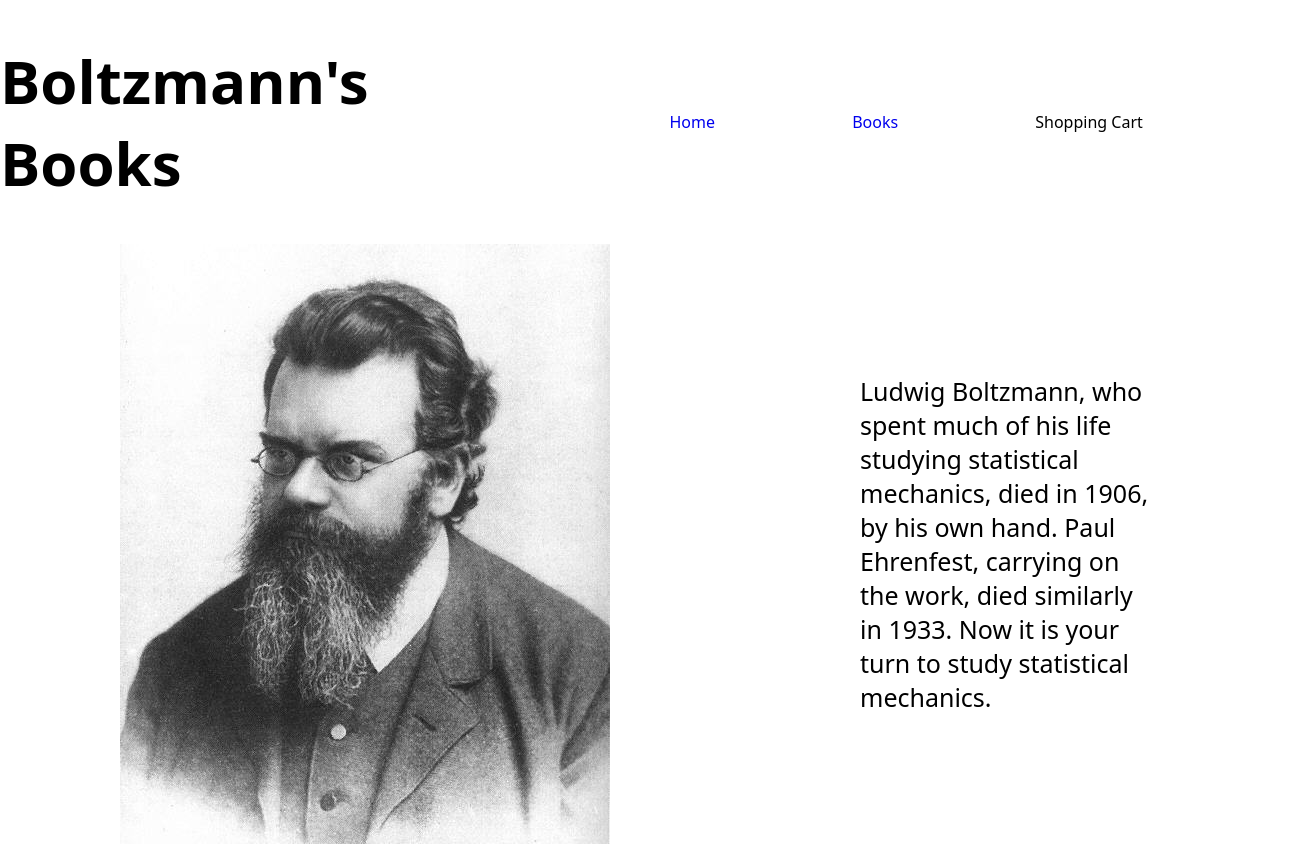
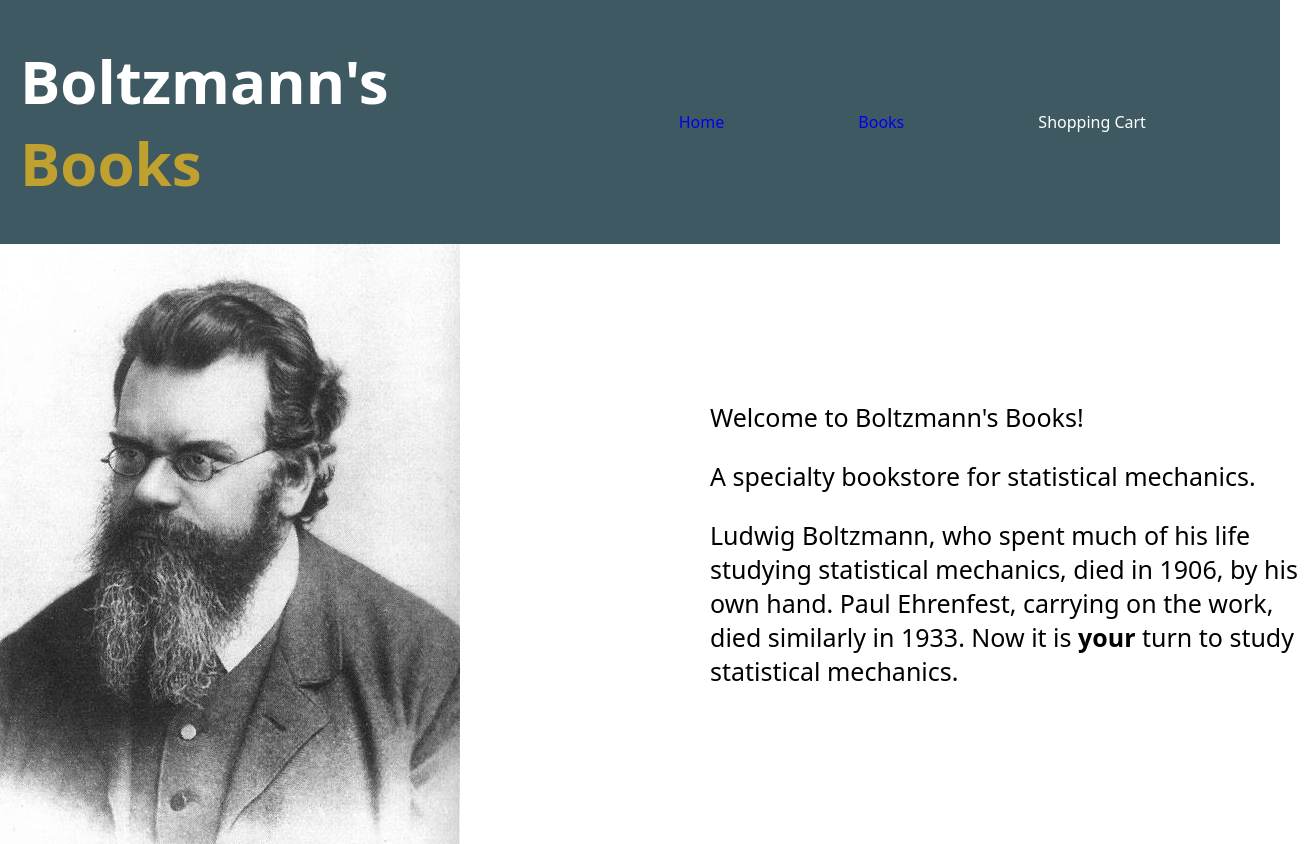
Before and after one commit to MichaelAlexanderBryant/shopping-cart, a React (Create React App) app: page / in a window 1280 px wide. Shown: the whole page, 1310 px wide, since content can reach past the window. Built offline with nearby package versions, Linux system fonts and the light colour scheme.

Commit message:
Fix style of book cards

```diff
--- a/src/App.css
+++ b/src/App.css
@@ -17,6 +17,13 @@ body {
     grid-template-columns: 5fr 8fr;
     justify-content: left;
     align-items: center;
+    background-color: #3e5962;
+    color: white;
+    padding-left: 20px;
+}
+
+.yellow-title {
+    color: #c0a02e;
 }
 
 #nav-list {
@@ -25,16 +32,13 @@ body {
     list-style: none;
 }
 
-li {
-    color: black;
-}
 
 a {
     text-decoration: none;
 }
 
 a:visited {
-    color: black
+    color: white;
 }
 
 h1 {
@@ -42,11 +46,8 @@ h1 {
 }
 
 h2 {
-    font-size: 30px;
-}
-
-h3 {
-    font-size: 20px;
+    font-size: 12px;
+    font-weight:400;
 }
 
 #homepage {
@@ -59,38 +60,54 @@ h3 {
 
 p {
     font-size: 25px;
-    width: 300px;
+    width: 600px;
 }
 
 #book-grid {
     display: grid;
-    grid-template-columns: repeat(3, 1fr);
+    grid-template-columns: repeat(5, 1fr);
+    justify-items: center;
     gap: 50px;
 }
 
 .book-card {
-    display:grid;
-    grid-template-rows: 1fr 1fr 3fr 1fr;
+    display:flex;
     flex-direction: column;
     justify-content: center;
-    justify-items: center;
     align-items: center;
-    border: 1px solid black;
-    padding: 20px;
+    /* border: 1px solid black; */
+    padding: 10px;
+    width: 100%;
+}
+
+.book-cover {
+    flex: 10;
+    padding: 10px;
+}
+
+.title-author-container {
+    flex: 1;
+    width: 200px;
+    text-align: center;
 }
 
 .title {
 }
 
 .author {
-
 }
 
-.book-cover {
-
+.price {
+    flex: 1;
+    font-size: .75em;
+    padding: 20px;
 }
 
 .add-to-cart{
-    width: 500px;
+    flex: 1;
+    width: 250px;
     height: 50px;
+    background-color: #305c98;
+    color: white;
+    border: none;
 }
--- a/src/components/NavBar.js
+++ b/src/components/NavBar.js
@@ -4,7 +4,7 @@ function NavBar() {
 
     return (
         <div id="header-nav">
-            <h1>Boltzmann's Books</h1>
+            <h1>Boltzmann's <span className="yellow-title">Books</span></h1>
             <div id="navigation">
                 <ul id="nav-list">
                     <li><Link to="/">Home</Link></li>
--- a/src/pages/HomePage.js
+++ b/src/pages/HomePage.js
@@ -5,9 +5,13 @@ function HomePage() {
     return (
         <div id="homepage">
             <img src={boltzmann} alt="boltzmann"/>
-            <p>Ludwig Boltzmann, who spent much of his life studying statistical mechanics, died in 1906, by his own hand.
-                Paul Ehrenfest, carrying on the work, died similarly in 1933. Now it is your turn to study statistical mechanics.
-            </p>
+            <div id="homepage-intro">
+                <p>Welcome to Boltzmann's Books!</p>
+                <p>A specialty bookstore for statistical mechanics.</p>
+                <p>Ludwig Boltzmann, who spent much of his life studying statistical mechanics, died in 1906, by his own hand.
+                    Paul Ehrenfest, carrying on the work, died similarly in 1933. Now it is <strong>your</strong> turn to study statistical mechanics.
+                </p>
+            </div>
         </div>
     )
 
--- a/src/pages/ShopPage.js
+++ b/src/pages/ShopPage.js
@@ -9,7 +9,7 @@ function ShopPage() {
     const [books, setBooks] = useState([]);
 
     const fetchBooks = async () => {
-        const data = await fetch('http://openlibrary.org/subjects/statistical_mechanics.json?published_in=1950-1990');
+        const data = await fetch('http://openlibrary.org/subjects/statistical_mechanics.json?published_in=1980-1990');
 
         const jsonData = await data.json();
         setBooks(jsonData["works"]);
@@ -18,16 +18,18 @@ function ShopPage() {
     }
 
     return (
-        <div>
+        <div id="books">
             <div id="book-grid">
                 {books.map(item => (
                     <div className="book-card" key={item.title + item.cover_id}>
-                        <h2 className="title" key={item.title}>{item.title}</h2>
-                        <h3 className="author" key={item.authors[0].name}>{item.authors[0].name}</h3>
                         <img className="book-cover" src={"https://covers.openlibrary.org/b/id/" + item.cover_id + "-M.jpg"} alt={item.title} key={item.cover_id}/>
-                        <div key={item.cover_id + " price"}>{"$" + Math.round(item.cover_id*.00001*100)/100}</div>
+                        <div className="title-author-container">
+                            <h2 className="title" key={item.title}>{item.title}</h2>
+                            <h2 className="author" key={item.authors[0].name}>{"by " + item.authors[0].name}</h2>
+                        </div>
+                        <div className="price" key={item.cover_id + " price"}>{"$" + Math.round(Math.random()*10000)/100}</div>
                         <div className="button-container" key={item.title + " add-to-cart container"}>
-                            <button className="add-to-cart" key={item.title + " add-to-cart"}>Add to Cart</button>
+                            <button className="add-to-cart" key={item.title + " add-to-cart"}>ADD TO CART</button>
                         </div>
                     </div>
                 ))}
```
